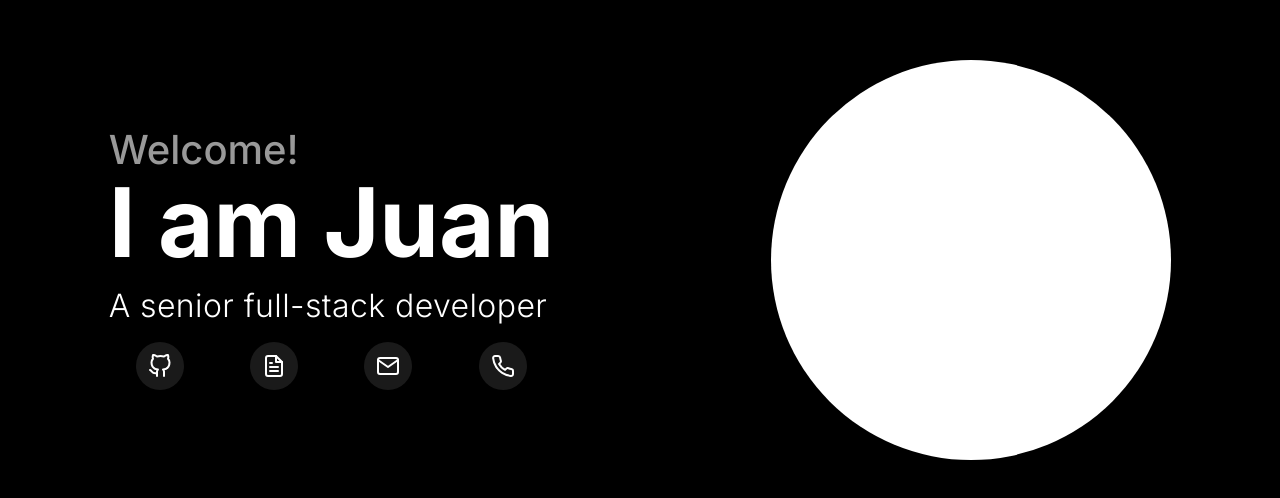
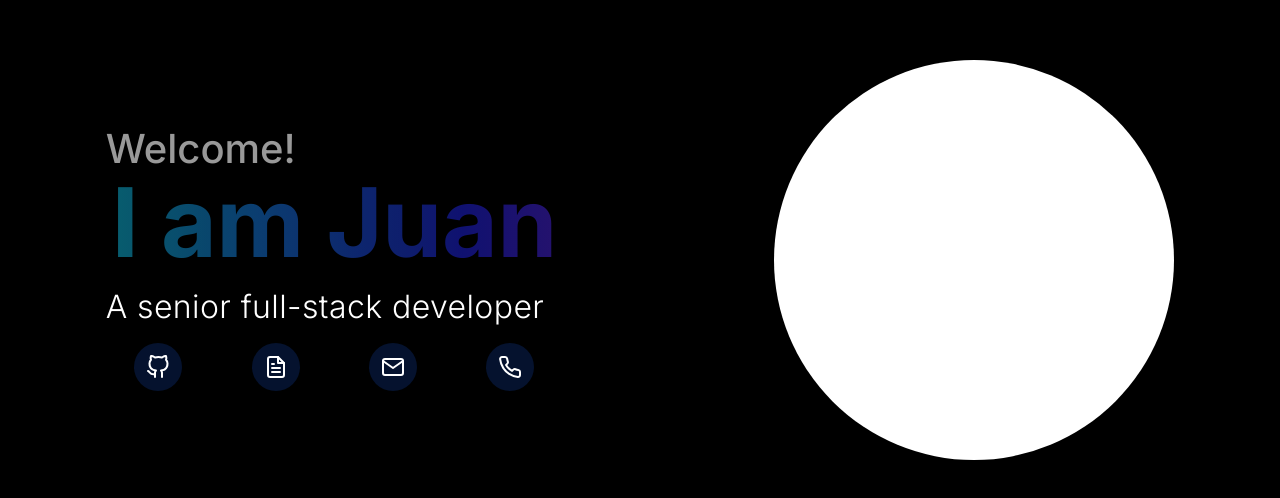
Before and after one commit to RamonEspinosa/RamonEspinosa.github.io, a Next.js app: page / in a window 1280 px wide. Shown: the part 140-638 px from the top of the page. Built offline with nearby package versions, Linux system fonts and the light colour scheme.

Commit message:
Add gradient in name

```diff
--- a/components/Background/styles.module.scss
+++ b/components/Background/styles.module.scss
@@ -3,5 +3,5 @@
   inset: 0%;
   width: 100%;
   height: 100%;
-  background-color: black;
+  background-color: var(--black);
 }
--- a/components/Contact/styles.module.scss
+++ b/components/Contact/styles.module.scss
@@ -13,14 +13,14 @@
     text-align: center;
     vertical-align: middle;
     :hover {
-      color: var(--gray-300);
+      color: var(--gamma);
     }
   }
   &__link {
     display: block;
-    background-color: var(--gray-900);
+    background-color: var(--alpha);
+    color: var(--white);
     padding: var(--spacing-sm);
     border-radius: 50%;
-    color: var(--white);
   }
 }
--- /dev/null
+++ b/components/Welcome/gradients.ts
@@ -0,0 +1,46 @@
+const gradients = [
+  // delta to epsilon
+  `-webkit-linear-gradient(
+    0deg,
+    hsl(189deg 88% 23%) 0%,
+    hsl(196deg 86% 23%) 11%,
+    hsl(203deg 85% 23%) 22%,
+    hsl(210deg 83% 24%) 33%,
+    hsl(217deg 80% 24%) 44%,
+    hsl(225deg 79% 24%) 56%,
+    hsl(231deg 77% 24%) 67%,
+    hsl(239deg 76% 25%) 78%,
+    hsl(246deg 73% 25%) 89%,
+    hsl(253deg 72% 25%) 100%
+  )`,
+
+  // gamma to delta
+  `-webkit-linear-gradient(
+    0deg,
+    hsl(54deg 98% 22%) 0%,
+    hsl(69deg 96% 22%) 11%,
+    hsl(84deg 96% 22%) 22%,
+    hsl(99deg 95% 22%) 33%,
+    hsl(114deg 93% 23%) 44%,
+    hsl(129deg 93% 23%) 56%,
+    hsl(144deg 91% 23%) 67%,
+    hsl(159deg 90% 23%) 78%,
+    hsl(174deg 90% 23%) 89%,
+    hsl(189deg 88% 23%) 100%
+  )`,
+  // beta to gamma
+  `-webkit-linear-gradient(
+      0deg,
+      hsl(27deg 65% 27%) 0%,
+      hsl(30deg 69% 26%) 11%,
+      hsl(33deg 73% 26%) 22%,
+      hsl(36deg 77% 25%) 33%,
+      hsl(39deg 80% 25%) 44%,
+      hsl(42deg 84% 24%) 56%,
+      hsl(45deg 87% 24%) 67%,
+      hsl(48deg 91% 23%) 78%,
+      hsl(51deg 95% 23%) 89%,
+      hsl(54deg 98% 22%) 100%
+    )`,
+];
+export default gradients;
--- a/components/Welcome/index.tsx
+++ b/components/Welcome/index.tsx
@@ -1,13 +1,57 @@
-import React from "react";
+import React, { useEffect, useState } from "react";
 import styles from "./styles.module.scss";
+import {
+  m,
+  LazyMotion,
+  domAnimation,
+  useMotionValue,
+  useTransform,
+  useSpring,
+} from "framer-motion";
+import gradients from "./gradients";
+
+const Title = () => {
+  const [gradient, setGradient] = useState(0);
+  const x = useMotionValue(gradient);
+  const spring = useSpring(x, {
+    bounce: 0,
+  });
+
+  useEffect(() => {
+    x.set(gradient);
+  }, [gradient, x]);
+
+  const backgroundImage = useTransform(
+    spring,
+    gradients.map((_, i) => i),
+    gradients
+  );
+
+  return (
+    <LazyMotion features={domAnimation}>
+      <h1 className={styles.welcome__title}>
+        Welcome!
+        <m.button
+          className={styles.welcome__name}
+          style={{ backgroundImage }}
+          onClick={() => {
+            setGradient((value) => {
+              const next = value + 1;
+              return next > gradients.length - 1 ? 0 : next;
+            });
+          }}
+        >
+          I am Juan
+        </m.button>
+      </h1>
+    </LazyMotion>
+  );
+};
 
 const Welcome = () => {
   return (
     <div className={styles.welcome__wrapper}>
-      <h1 className={styles.welcome__title}>
-        Welcome!
-        <span className={styles.welcome__name}>I am Juan</span>
-      </h1>
+      <Title />
       <span className={styles.welcome__description}>
         A senior full-stack developer
       </span>
--- a/components/Welcome/styles.module.scss
+++ b/components/Welcome/styles.module.scss
@@ -28,7 +28,15 @@
     display: block;
     letter-spacing: -0.2px;
     font-size: var(--font-size-48);
-    color: var(--white);
+    border: none;
+    cursor: pointer;
+
+    color: rgba(0, 0, 0, 0.2);
+    background-clip: text;
+    -webkit-background-clip: text;
+    -webkit-text-fill-color: transparent;
+    background-color: transparent;
+
     @media (min-width: 1100px) {
       font-size: var(--font-size-96);
     }
--- a/styles/global.scss
+++ b/styles/global.scss
@@ -19,7 +19,8 @@
   --gray-700: hsl(0, 0%, 30%);
   --gray-800: hsl(0, 0%, 20%);
   --gray-900: hsl(0, 0%, 10%);
-  --alpha: hsl(221, 81%, 10%);
+
+  --alpha: hsl(221, 80%, 10%);
   --beta: hsl(253, 72%, 25%);
   --gamma: hsl(27, 65%, 27%);
   --delta: hsl(54, 98%, 22%);
```
